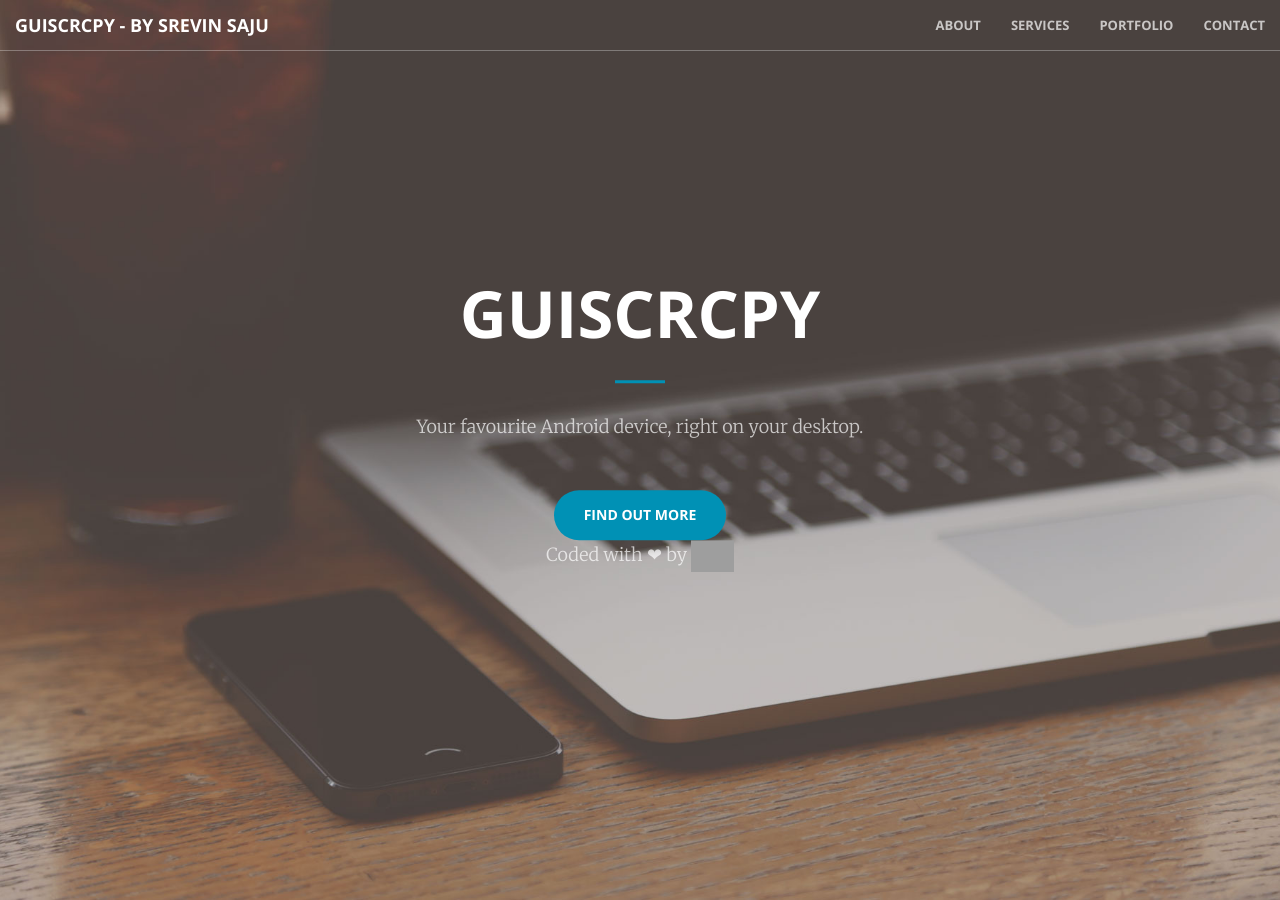
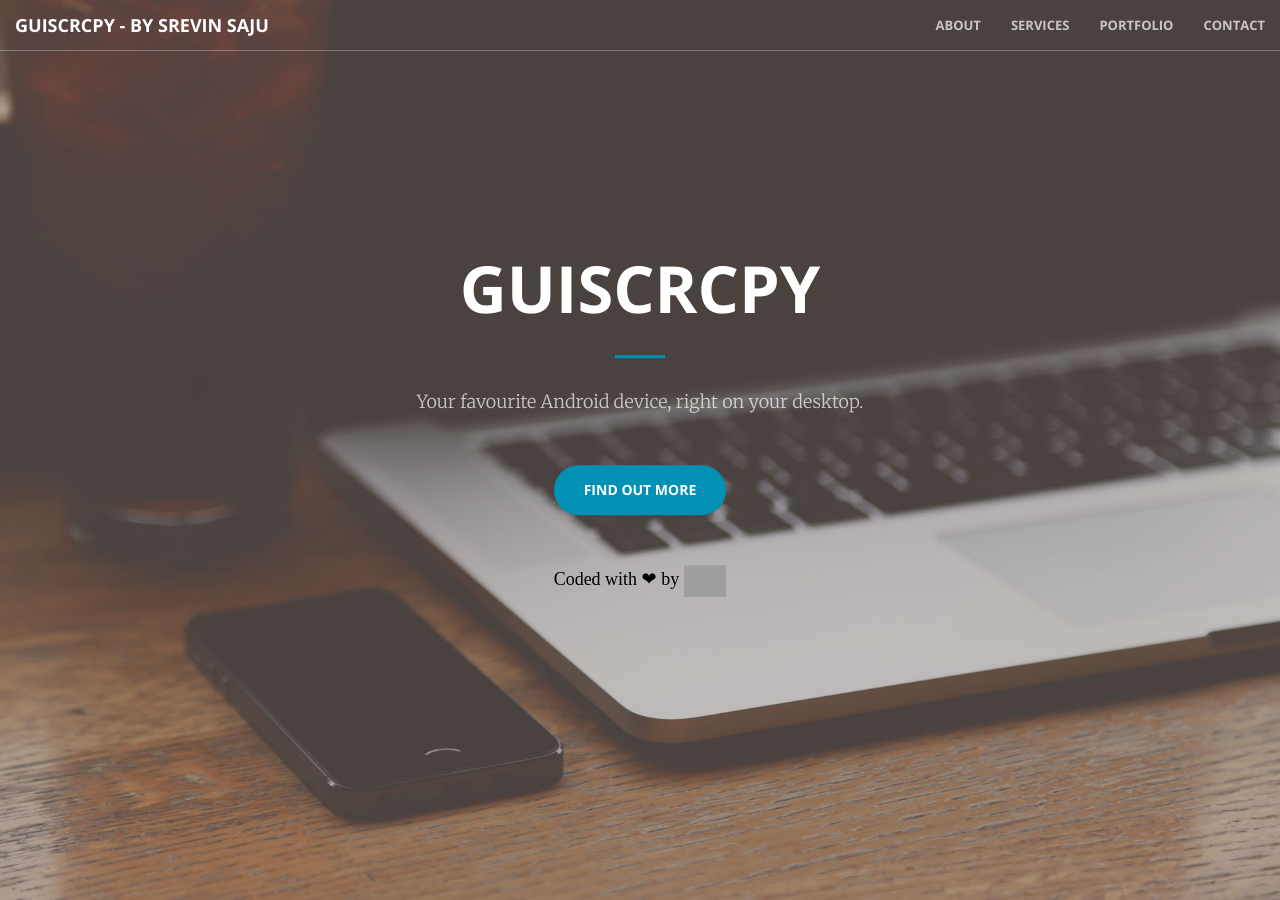
Before and after one commit to srevinsaju/guiscrcpy, a Jekyll site: the page built from docs/index.html, in a window 1280 px wide and 900 px high. Built offline with Jekyll 4.4.1, drawn with Linux system fonts in a browser that asks for light colours; grey boxes are pictures that could not be loaded.

Commit message:
modified:   _includes/header.html

```diff
--- a/docs/_includes/header.html
+++ b/docs/_includes/header.html
@@ -5,8 +5,8 @@
             <hr>
             <p>Your favourite Android device, right on your desktop.</p>
             <a href="#about" class="btn btn-primary btn-xl page-scroll">Find Out More</a>
-
-            <p> Coded with ❤ by <img src="https://srevinsaju.weebly.com/uploads/1/2/2/5/122516732/bitmap8028636590195336353.png" class="img-fluid " alt="srevin saju" href="https://google.com/q=srevin+saju" height=32px></p>
+            <p></p>
+            <p style="color:black; font-family:Trebuchet"> Coded with ❤ by <img src="https://srevinsaju.weebly.com/uploads/1/2/2/5/122516732/bitmap8028636590195336353.png" class="img-fluid " alt="srevin saju" href="https://google.com/q=srevin+saju" height=32px></p>
         </div>
     </div>
 </header>
```
